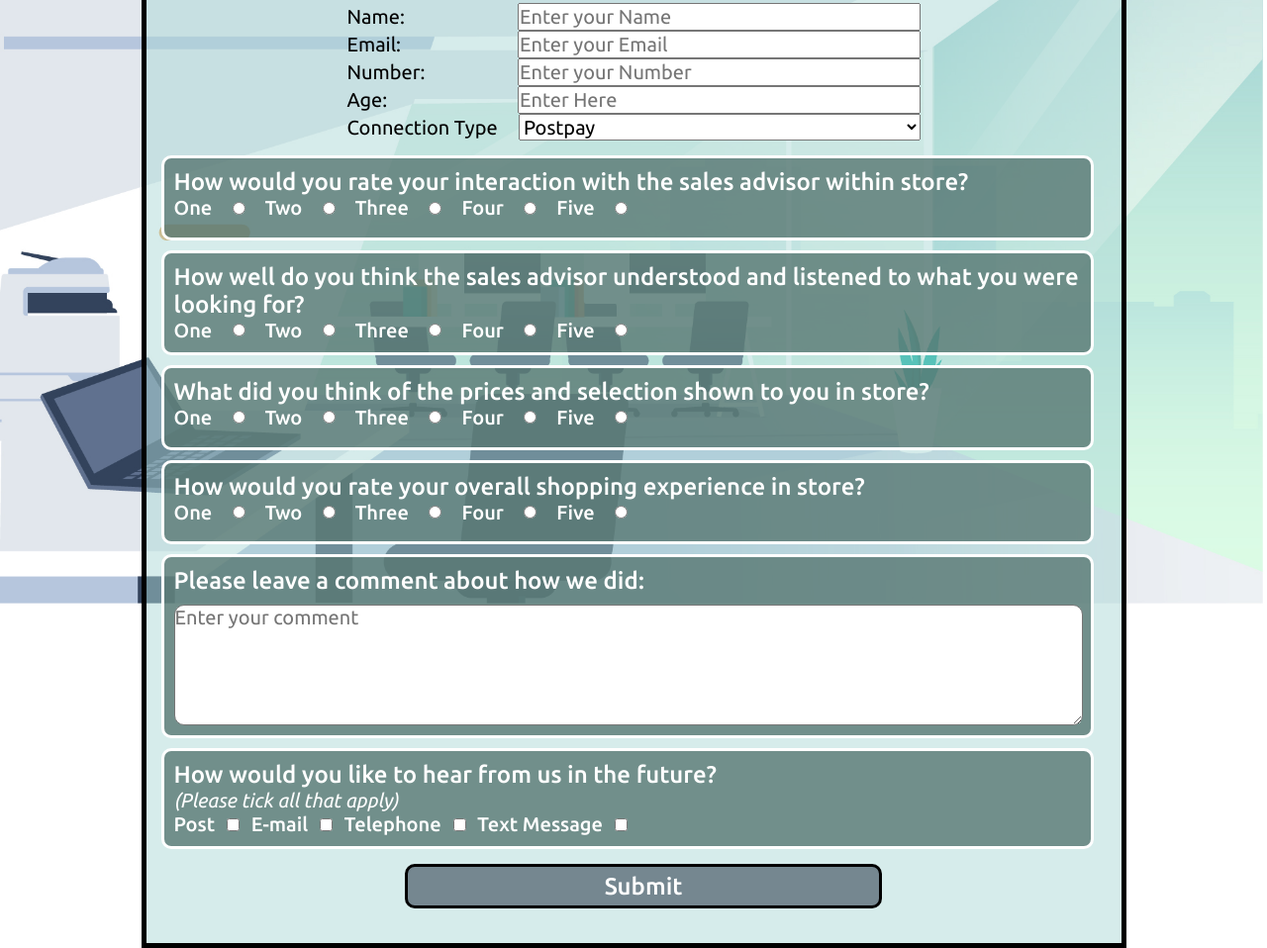
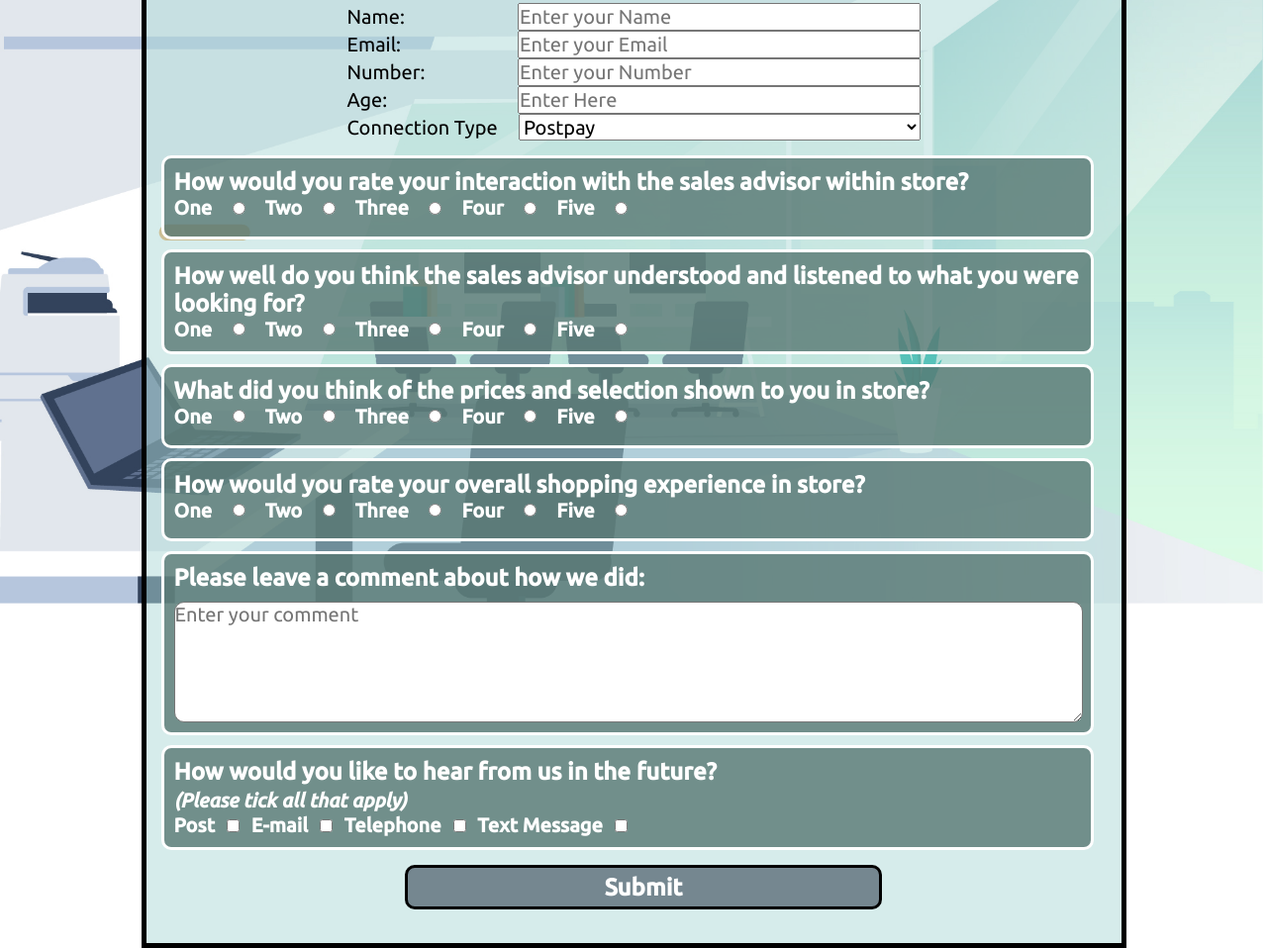
Before and after one commit to rturner1989/FCC-Survey-Form, a plain HTML site: page index.html in a window 1280 px wide. Shown: the part 242-1200 px from the top of the page at 99% size. Drawn offline with Linux system fonts and the light colour scheme.

Commit message:
CSS Update
- font-weight adjusted for accessibility

```diff
--- a/index.html
+++ b/index.html
@@ -333,7 +333,9 @@
                         <p id="marketing" class="survery-question">
                             How would you like to hear from us in the future?
                         </p>
-                        <p><i>(Please tick all that apply)</i></p>
+                        <p class="survery-question">
+                            <i>(Please tick all that apply)</i>
+                        </p>
                         <div class="checkbox-input-container">
                             <label for="post" class="input-checkbox-label"
                                 >Post</label
--- a/stylesheet.css
+++ b/stylesheet.css
@@ -7,7 +7,7 @@
     --border-color-hover: rgb(255, 255, 255);
     --main-form-background-color: rgba(173, 218, 215, 0.5);
     --main-form-inset-background-color: rgba(87, 119, 113, 0.787);
-    --form-font-weight: 500;
+    --form-font-weight: 600;
     --form-question-font-size: 24px;
 }
 /* Root */
```
